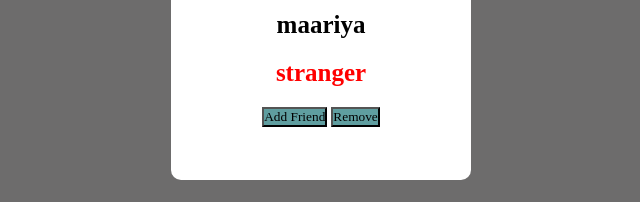
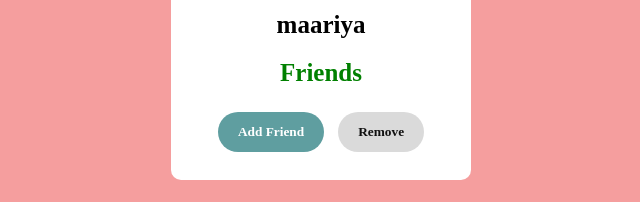
Before and after one commit to Abhishekgupta47/frontend, a plain HTML site: page index.html in a window 1280 px wide. Both pictures are taken after a click on the button "Add Friend". Shown: the part 420-622 px from the top of the page, without its empty margins (319-959 px from the left). Drawn offline with Linux system fonts and the light colour scheme.

Commit message:
working on js

```diff
--- a/index.html
+++ b/index.html
@@ -12,8 +12,8 @@
     <h1>maariya</h1>
     <h5>stranger</h5>
     <div id="btn-container">
-      <button>Add Friend</button>
-      <button>Remove</button>
+      <button id="add">Add Friend</button>
+      <button id="remove">Remove</button>
     </div>
   </div>
   <script src="script.js"></script>
--- a/script.js
+++ b/script.js
@@ -0,0 +1,14 @@
+var istatus = document.querySelector("h5");
+var addFriend =document.querySelector("#add")
+
+
+addFriend.addEventListener("click",function(){
+  istatus.innerHTML = "Friends"
+  istatus.style.color="green"
+})
+
+var removeFriend = document.querySelector("#remove")
+
+removeFriend.addEventListener("click",function(){
+  istatus.innerHTML="stranger"
+})
--- a/style.css
+++ b/style.css
@@ -12,7 +12,7 @@ body{
   display: flex;
   align-items: center;
   justify-content: center;
-  background-color: rgb(109, 108, 108);
+  background-color: rgb(245, 158, 158);
 }
 
 
@@ -43,4 +43,15 @@ border-radius: 10px;
 }
 #card button{
   background-color: cadetblue;
+  color: #fff;
+  font-weight: 700;
+  padding: 12px 20px;
+  border-radius: 50px;
+  border: none;
+  margin: 5px;
+  cursor: pointer;
 }
+#card #remove{
+  background: #dadada;
+  color: #111;
+}
```
